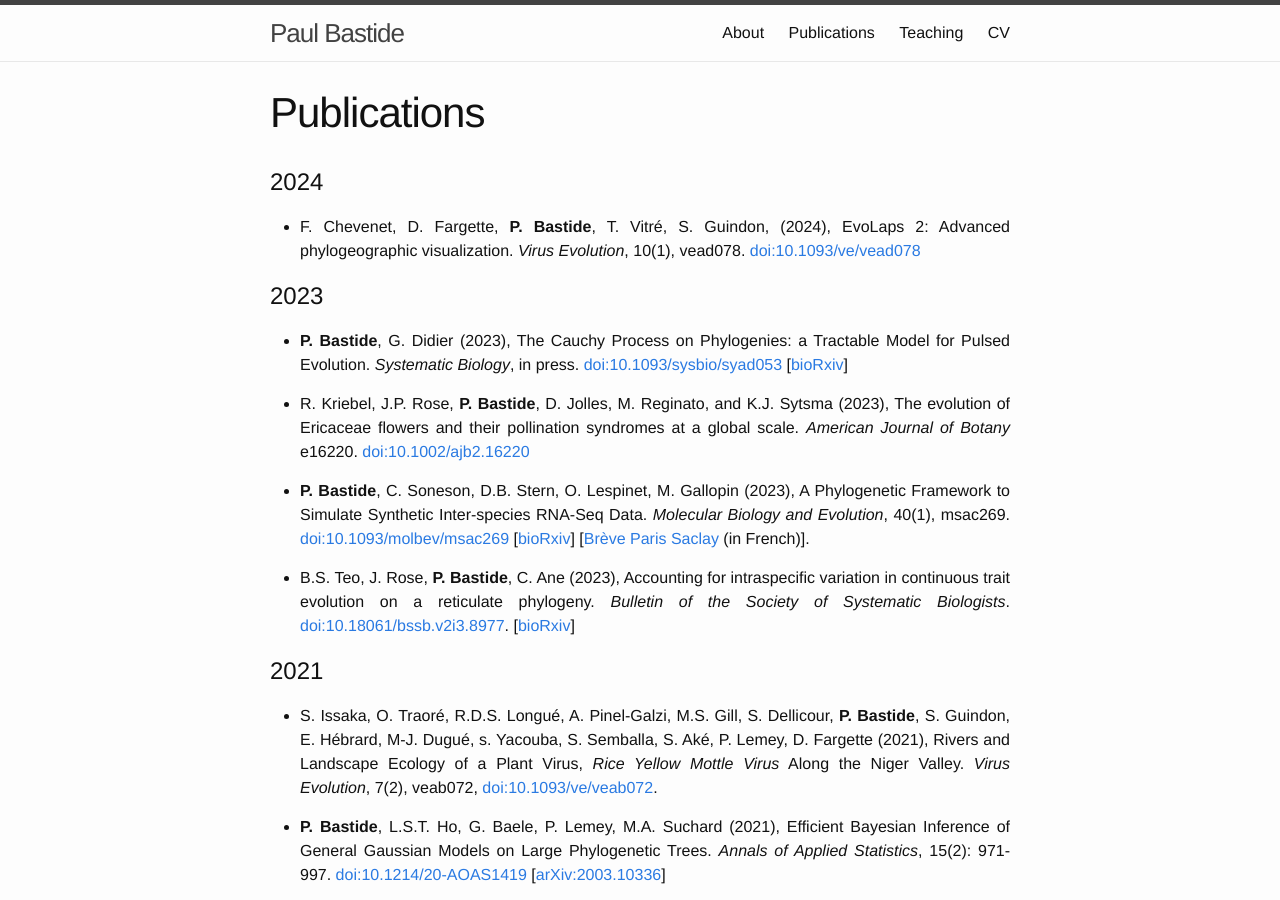
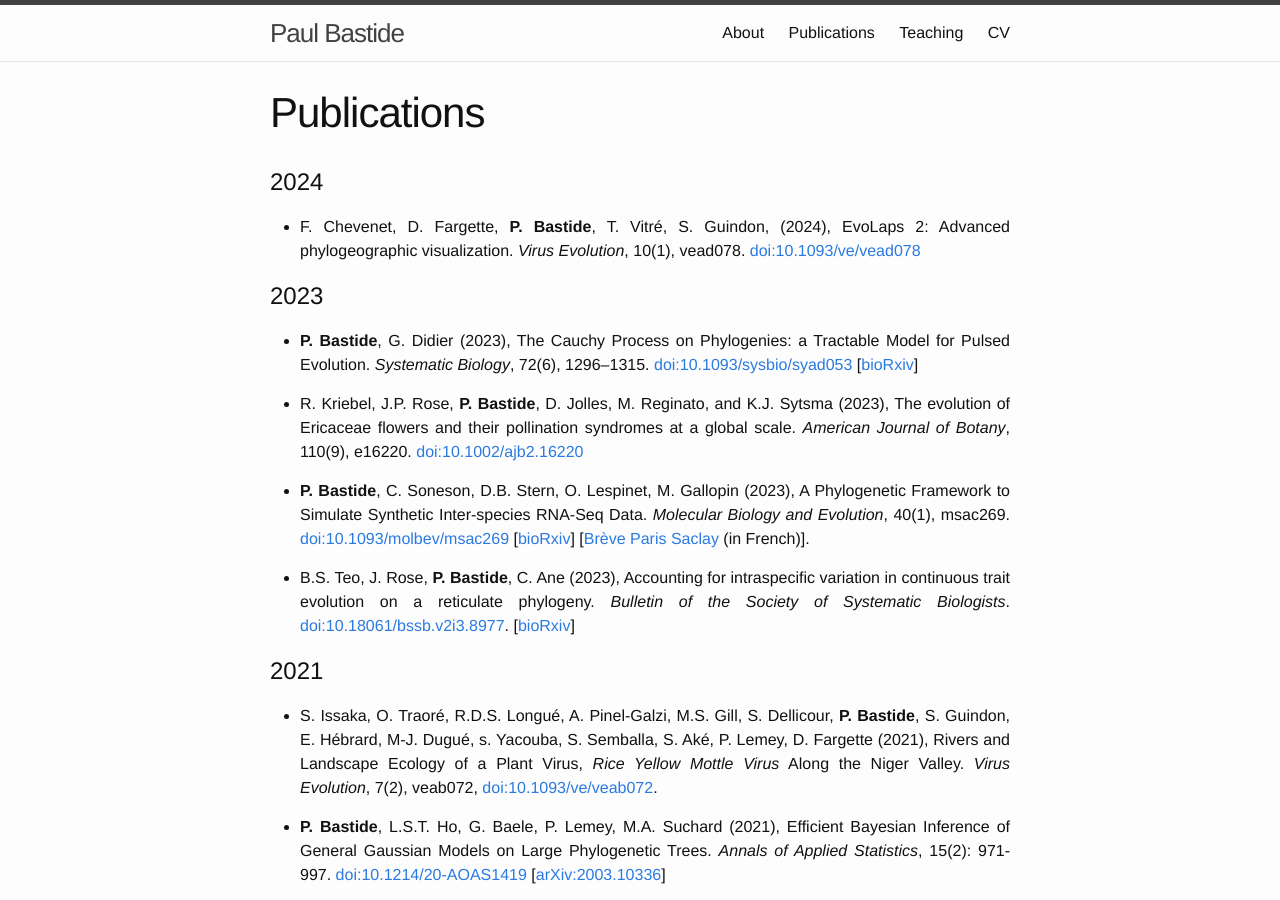
Before and after one commit to pbastide/pbastide.github.io, a Jekyll site: the page built from publi.md, in a window 1280 px wide and 900 px high. Built offline with Jekyll 4.4.1, drawn with Linux system fonts in a browser that asks for light colours.

Commit message:
Update publi

```diff
--- a/publi.md
+++ b/publi.md
@@ -11,11 +11,11 @@ weight: 3
 
 # 2023
 
-* **P. Bastide**, G. Didier (2023), The Cauchy Process on Phylogenies: a Tractable Model for Pulsed Evolution. *Systematic Biology*, in press.
+* **P. Bastide**, G. Didier (2023), The Cauchy Process on Phylogenies: a Tractable Model for Pulsed Evolution. *Systematic Biology*, 72(6), 1296–1315.
 [doi:10.1093/sysbio/syad053](https://doi.org/10.1093/sysbio/syad053)
 [[bioRxiv](https://doi.org/10.1101/2023.04.05.535685)]
 
-* R. Kriebel, J.P. Rose, **P. Bastide**, D. Jolles, M. Reginato, and K.J. Sytsma (2023), The evolution of Ericaceae flowers and their pollination syndromes at a global scale. *American Journal of Botany* e16220. [doi:10.1002/ajb2.16220](https://doi.org/10.1002/ajb2.16220)
+* R. Kriebel, J.P. Rose, **P. Bastide**, D. Jolles, M. Reginato, and K.J. Sytsma (2023), The evolution of Ericaceae flowers and their pollination syndromes at a global scale. *American Journal of Botany*, 110(9), e16220. [doi:10.1002/ajb2.16220](https://doi.org/10.1002/ajb2.16220)
 
 * **P. Bastide**, C. Soneson, D.B. Stern, O. Lespinet, M. Gallopin (2023), A Phylogenetic Framework to Simulate Synthetic Inter-species RNA-Seq Data. *Molecular Biology and Evolution*, 40(1), msac269.
 [doi:10.1093/molbev/msac269](https://doi.org/10.1093/molbev/msac269) [[bioRxiv](https://doi.org/10.1101/2022.01.21.476612)]
```
